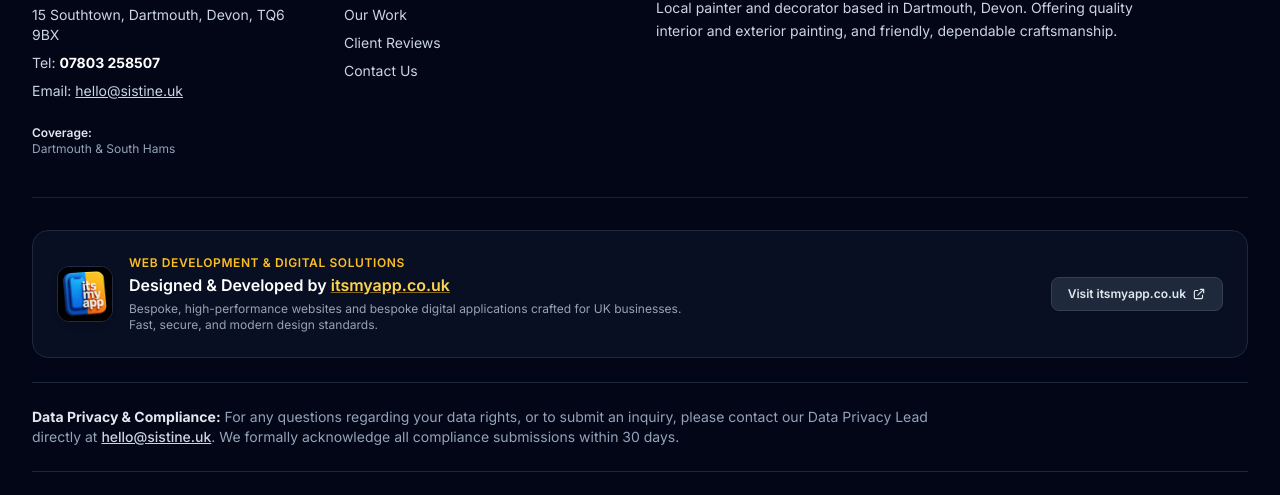
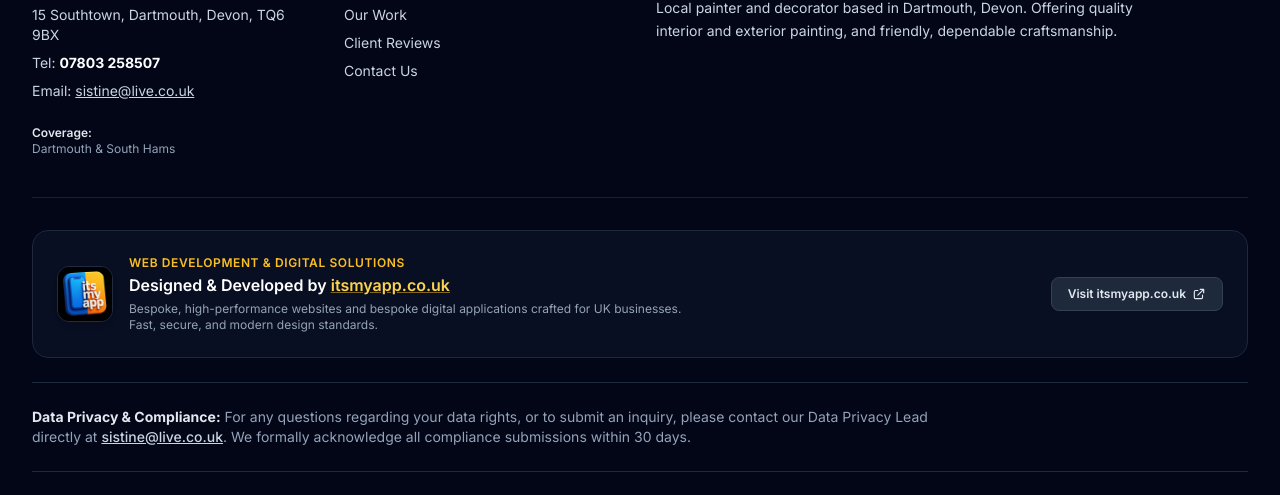
Before and after one commit to itsmyapp-code/sistine, a Next.js app: page / in a window 1280 px wide. Shown: the part 2323-2818 px from the top of the page. Built offline with nearby package versions, Linux system fonts and the light colour scheme; a web font is replaced by a local one.

Commit message:
Revert public display email to sistine@live.co.uk while preserving MailerLite form routing

```diff
--- a/src/data/initialData.ts
+++ b/src/data/initialData.ts
@@ -11,8 +11,8 @@ export const BUSINESS_CONFIG = {
   phoneRaw: '07803258507',
   whatsapp: '447803258507',
   whatsappDisplay: '07803 258507',
-  email: 'hello@sistine.uk',
-  dataPrivacyLeadEmail: 'hello@sistine.uk',
+  email: 'sistine@live.co.uk',
+  dataPrivacyLeadEmail: 'sistine@live.co.uk',
   address: '15 Southtown, Dartmouth, Devon, TQ6 9BX',
   postcode: 'TQ6 9BX',
   facebook: 'https://www.facebook.com/sistinedecoration',
```
